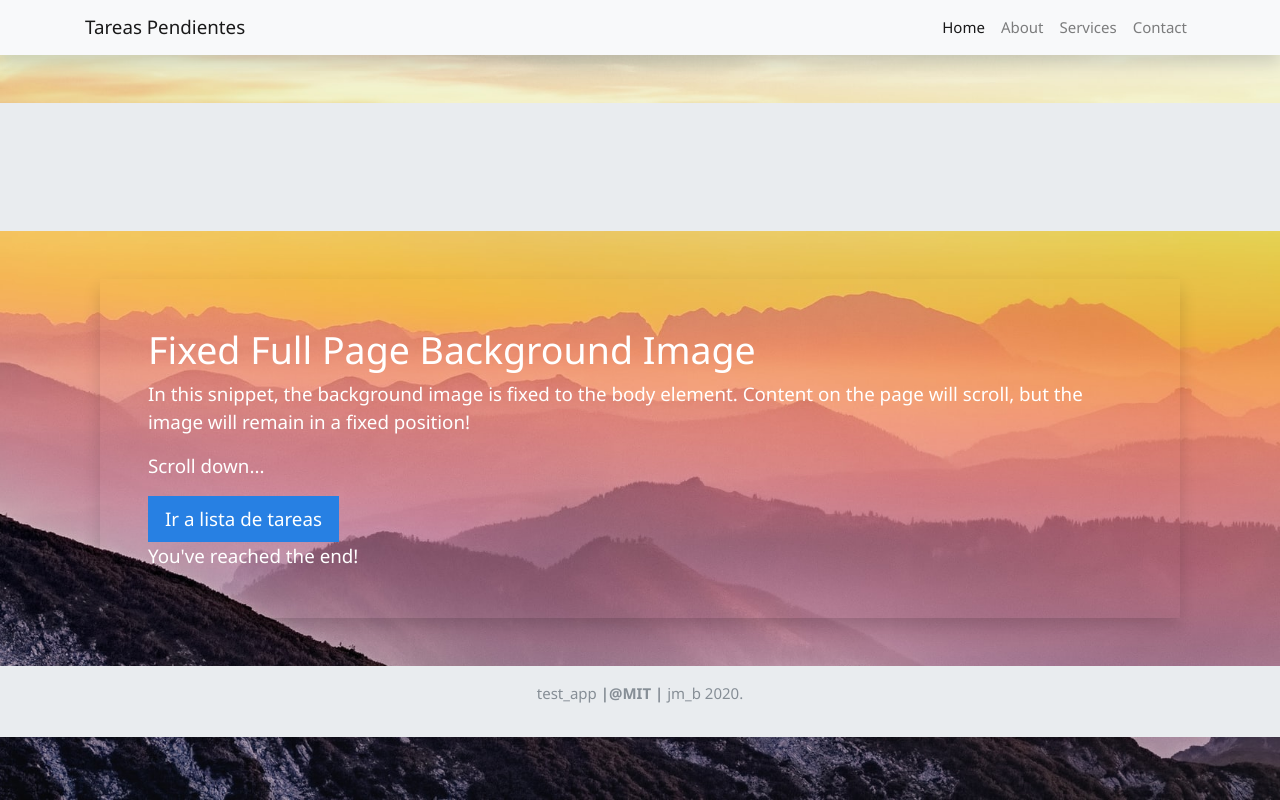
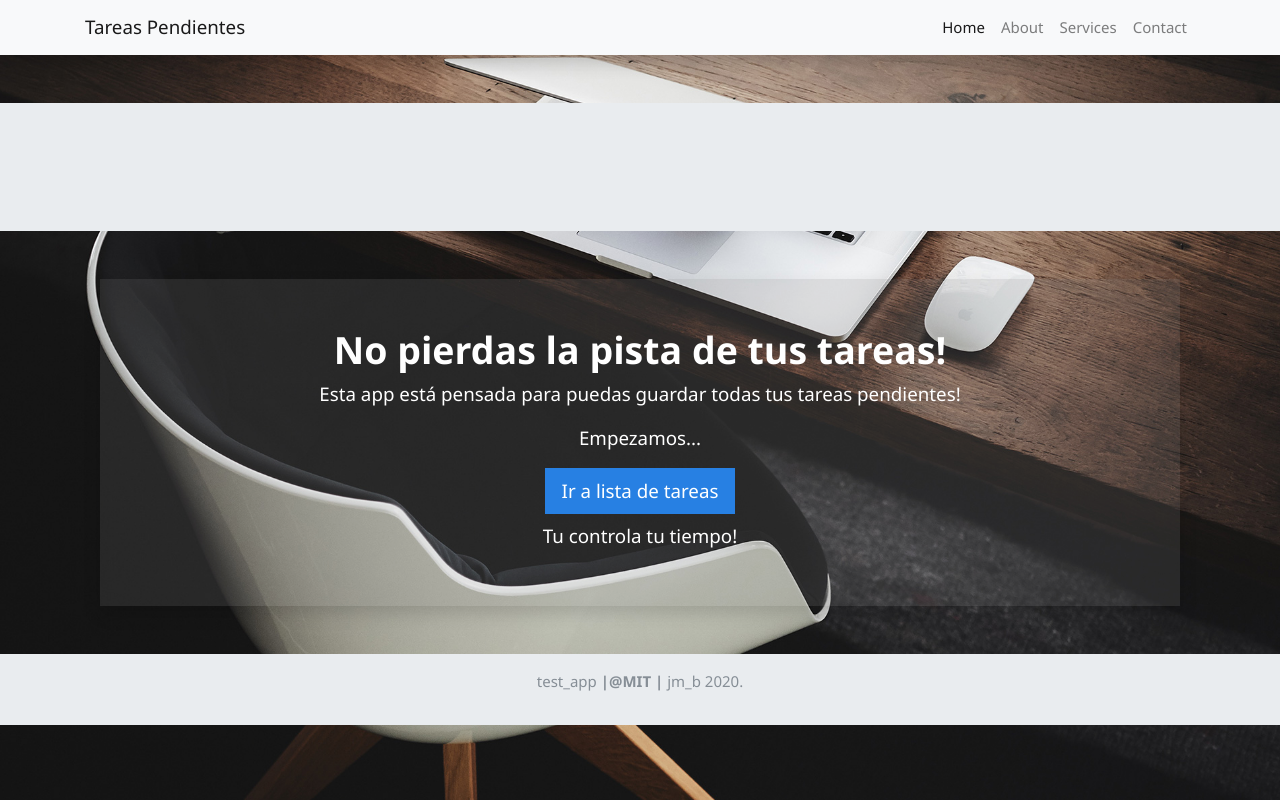
Before and after one commit to tspeu-zz/app_tareas_py_proyect, a Django app: page /tareas/ in a window 1280 px wide. Run offline with Django 3.2, Linux system fonts and the light colour scheme; some libraries are stand-ins or nearby versions.

Commit message:
fix some styles

```diff
--- a/tareas/static/css/style.css
+++ b/tareas/static/css/style.css
@@ -81,7 +81,8 @@ html {
 
 body {
   /*background: url('https://source.unsplash.com/twukN12EN7c/1920x1080') no-repeat center center fixed;*/
-  background: url("/static/image/photo.jpg") no-repeat center center fixed;
+  background: url("/static/image/landing.jpg") no-repeat center center fixed;
+  /*background: url("/static/image/photo.jpg") no-repeat center center fixed;*/
   -webkit-background-size: cover;
   -moz-background-size: cover;
   background-size: cover;
@@ -89,7 +90,7 @@ body {
 }
 
 .card_image{
-    background-color: #fff0 !important;
+    background-color: #827e7e2e  !important;
 }
 
 /*
--- a/tareas/templates/index.html
+++ b/tareas/templates/index.html
@@ -2,7 +2,6 @@
 
 
 
-{% block title %}
 <!--    <h1>Tareas Pendientes - App</h1>-->
 <!--    <h2>Bienvenido {{request.user.username}}</h2>-->
 
@@ -10,7 +9,6 @@
 <!--        <a href="{% url 'logout' %}"> Salir </a>-->
 <!--    </span>-->
 
-{% endblock title %}
 
 {% block content %}
 
@@ -18,14 +16,14 @@
 <!-- Page Content -->
 <div class="container back_image">
   <div class="card border-0 shadow my-5 card_image">
-    <div class="card-body p-5">
-      <h1 class="font-weight-light text-white">Fixed Full Page Background Image</h1>
-      <p class="lead text-white">In this snippet, the background image is fixed to the body element. Content on the page will scroll, but the image will remain in a fixed position!</p>
-      <p class="lead text-white">Scroll down...</p>
+    <div class="card-body p-5 text-center">
+      <h1 class="font-weight-light text-white font-weight-bolder">No pierdas la pista de tus tareas!</h1>
+      <p class="lead text-white font-weight-light">Esta app está pensada para puedas guardar todas tus tareas pendientes!</p>
+      <p class="lead text-white font-weight-light">Empezamos...</p>
 <!--      <div style="height: 700px"></div>-->
         <a href="{% url 'lista_tareas' %}"  class="btn btn-primary btn-lg"> Ir a  lista de tareas</a>
 
-      <p class="lead mb-0 text-white">You've reached the end!</p>
+        <p class="lead my-2 text-white">Tu controla tu tiempo!</p>
     </div>
   </div>
 </div>
--- a/tareas/urls.py
+++ b/tareas/urls.py
@@ -7,6 +7,7 @@ urlpatterns = [
 
     # path('tareas/', views.tarea_list.as_view(), name='tarea_list'),
     path('', views.index, name='index'),
+    # path('lista/<pk>/', views.lista_tareas, name='lista_tareas'),
     path('lista/', views.lista_tareas, name='lista_tareas'),
     path("update/<pk>/", views.update_task, name="update_tarea"),
     path("delete/<pk>/", views.delete_task, name="delete_tarea"),
```
Also changed, not shown: tareas/views.py (+5 -2 lines), db.sqlite3.
